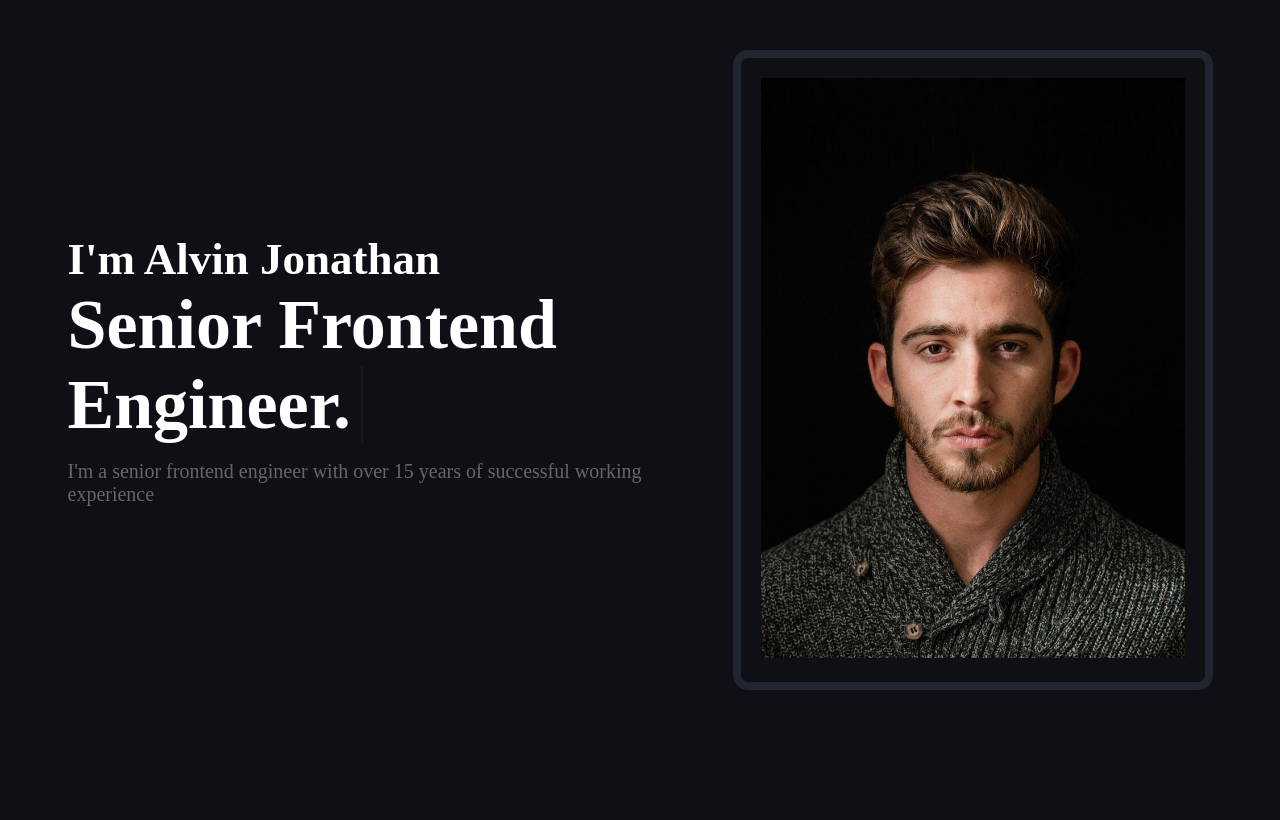
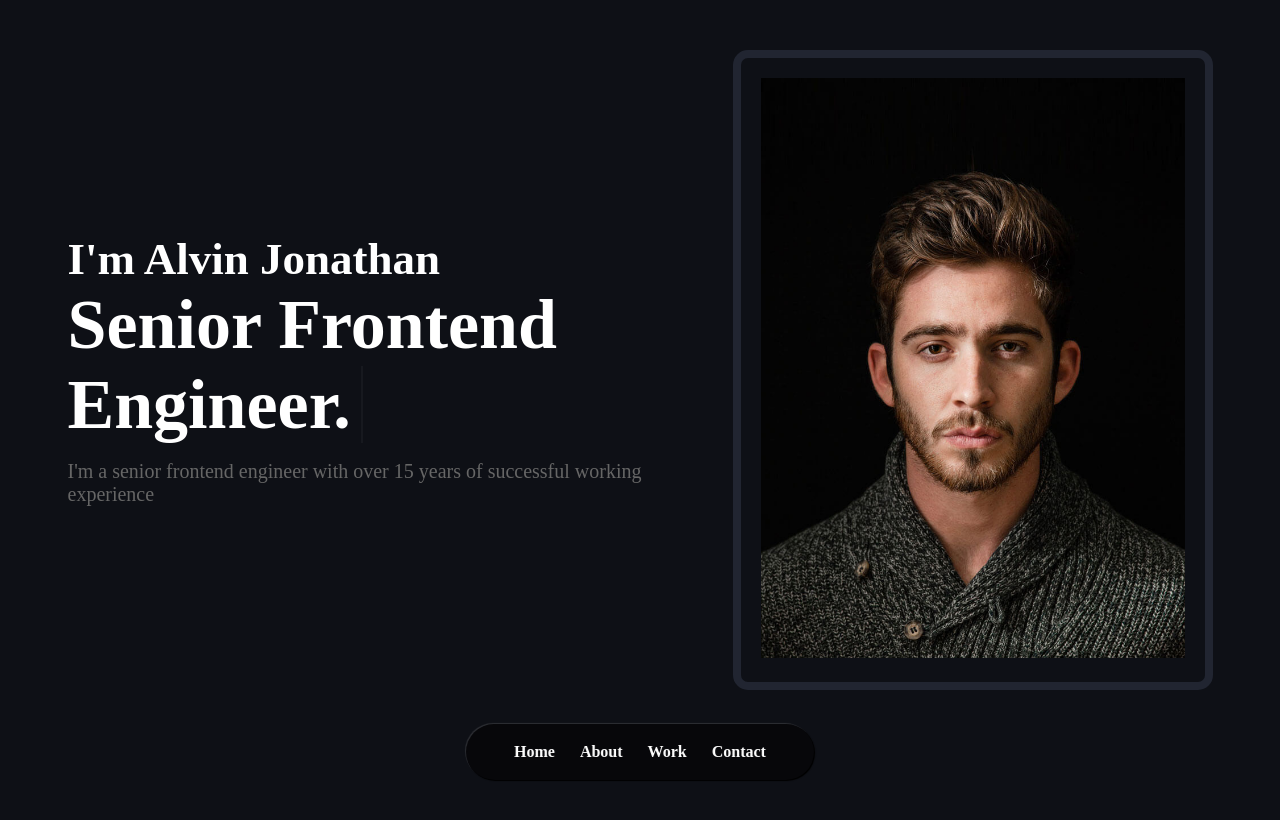
Before and after one commit to Jogata/SoftUni-React-Project, a React (Vite) app in the folder client/: page / in a window 1280 px wide. Shown: the top 820 px of the page. Built offline with nearby package versions, Linux system fonts and the light colour scheme.

Commit message:
added navbar component

```diff
--- a/client/src/App.jsx
+++ b/client/src/App.jsx
@@ -21,6 +21,7 @@ import Logout from './components/logout/Logout'
 
 // ================================================
 import { Hero } from './components/travel/black-portfolio/Home/Hero';
+import { Navbar } from './components/travel/black-portfolio/Navbar/Navbar'
 
 function Loader() {
   return (
@@ -37,6 +38,7 @@ function App() {
   return (
     <>
       <AuthContextProvider>
+        <Navbar />
         <Hero />
           {/* <Routes>
             <Route path='/' element={<MainPage />} />
--- /dev/null
+++ b/client/src/components/travel/black-portfolio/Navbar/Navbar.jsx
@@ -0,0 +1,16 @@
+import "./navbar.css";
+
+export function Navbar() {
+    return (
+        <div className="nav">
+            <nav>
+                <ul>
+                    <li><a href="#home">Home</a></li>
+                    <li><a href="#about">About</a></li>
+                    <li><a href="#work">Work</a></li>
+                    <li><a href="#contact">Contact</a></li>
+                </ul>
+            </nav>
+        </div>
+    )
+}
--- /dev/null
+++ b/client/src/components/travel/black-portfolio/Navbar/navbar.css
@@ -0,0 +1,33 @@
+.nav {
+    position: fixed;
+    left: 50%;
+    transform: translateX(-50%);
+    /* right: 0; */
+    bottom: 20px;
+    /* width: 230px; */
+    padding: 1.2rem 3rem;
+    /* margin: auto; */
+    /* display: flex; */
+    /* align-items: center; */
+    /* justify-content: center; */
+    border-radius: 2em;
+    backdrop-filter: blur(4px);
+    background-color: #07070a;
+    box-shadow: 1px 1px 1px #000,
+            -1px -1px 1px #fff2;
+    z-index: 50;
+}
+
+.nav ul {
+    display: flex;
+    gap: 25px;
+    font-weight: 600;
+}
+
+@media (max-width: 480px){
+    .nav {
+        width: 200px;
+        margin-left: 50px;
+        z-index: 100;
+    }
+}
--- a/client/src/components/travel/black-portfolio/styles.css
+++ b/client/src/components/travel/black-portfolio/styles.css
@@ -22,3 +22,9 @@ body {
 /* font-family: "Bebas Neue", sans-serif;
 font-weight: 400;
 font-style: normal; */
+
+.svg {
+    position: absolute;
+    width: 0;
+    height: 0;
+}
```
